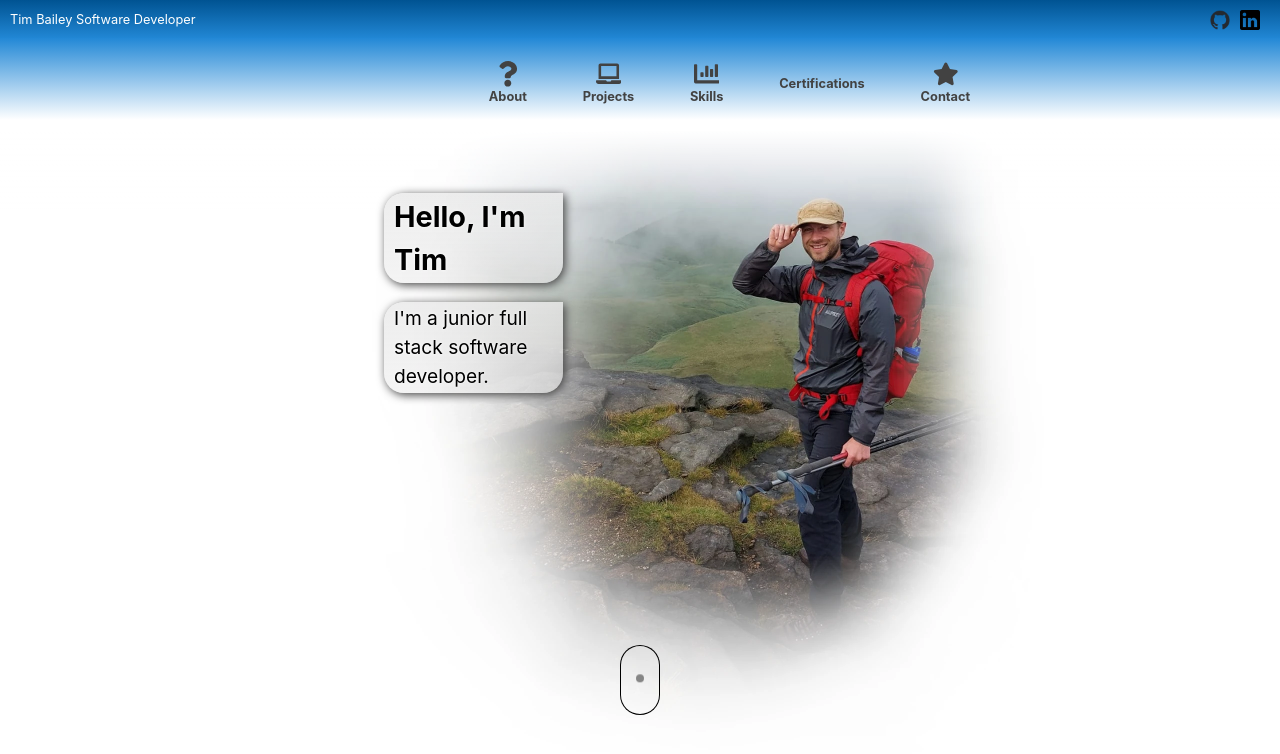
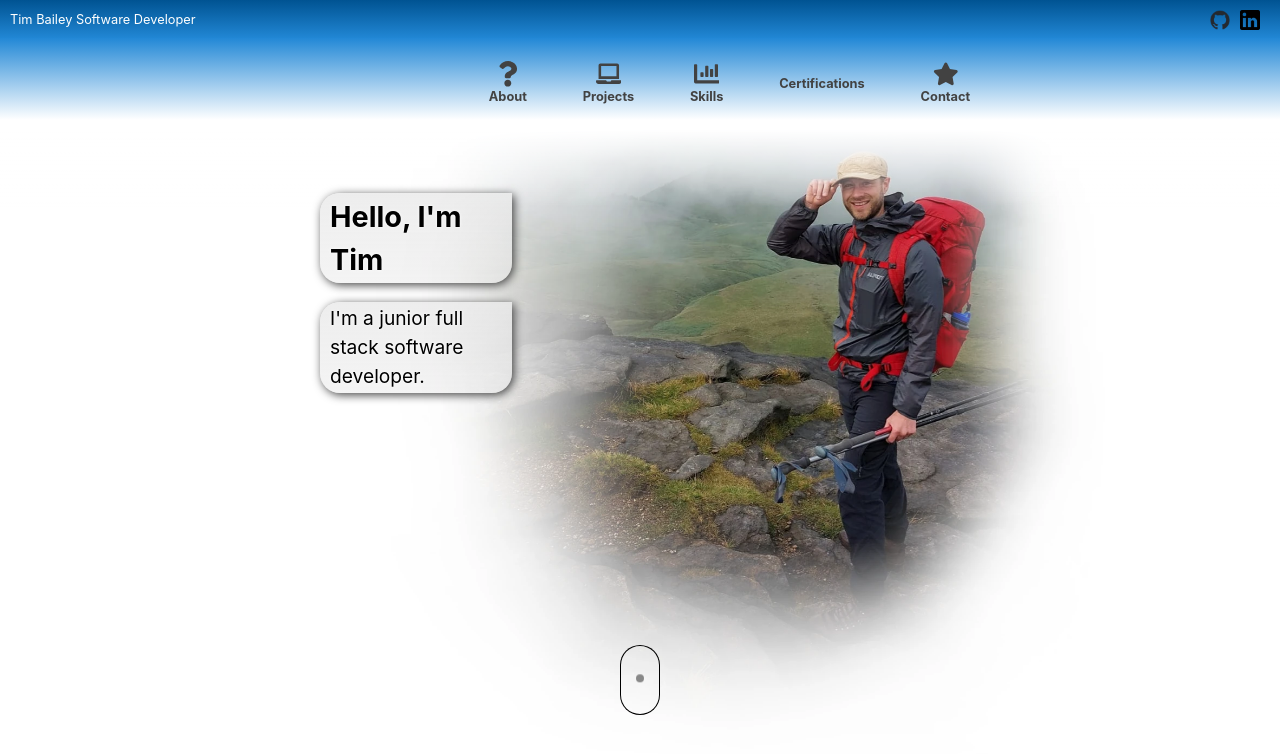
Before and after one commit to t-cbailey/portfolio, a React (Vite) app: page / in a window 1280 px wide. Shown: the top 754 px of the page. Built offline with nearby package versions, Linux system fonts and the light colour scheme; some icons are missing.

Commit message:
changed width of about page

```diff
--- a/src/styling/about.css
+++ b/src/styling/about.css
@@ -1,5 +1,5 @@
 #about {
-  background-image: linear-gradient(transparent 80%, white);
+  /* background-image: linear-gradient(transparent 80%, white); */
   scroll-behavior: smooth;
   min-height: 100vh;
   overflow: hidden;
@@ -168,15 +168,15 @@
   }
   #backgroundImg {
     position: fixed;
-    top: -25%;
+    top: -35%;
     left: 25%;
     right: 0;
-    width: 60%;
+    width: 65%;
     z-index: -999;
   }
 
   .aboutText {
-    padding: 5% 0 0% 30%;
+    padding: 5% 0 0% 25%;
     color: black;
     font-size: 1.2rem;
   }
```
